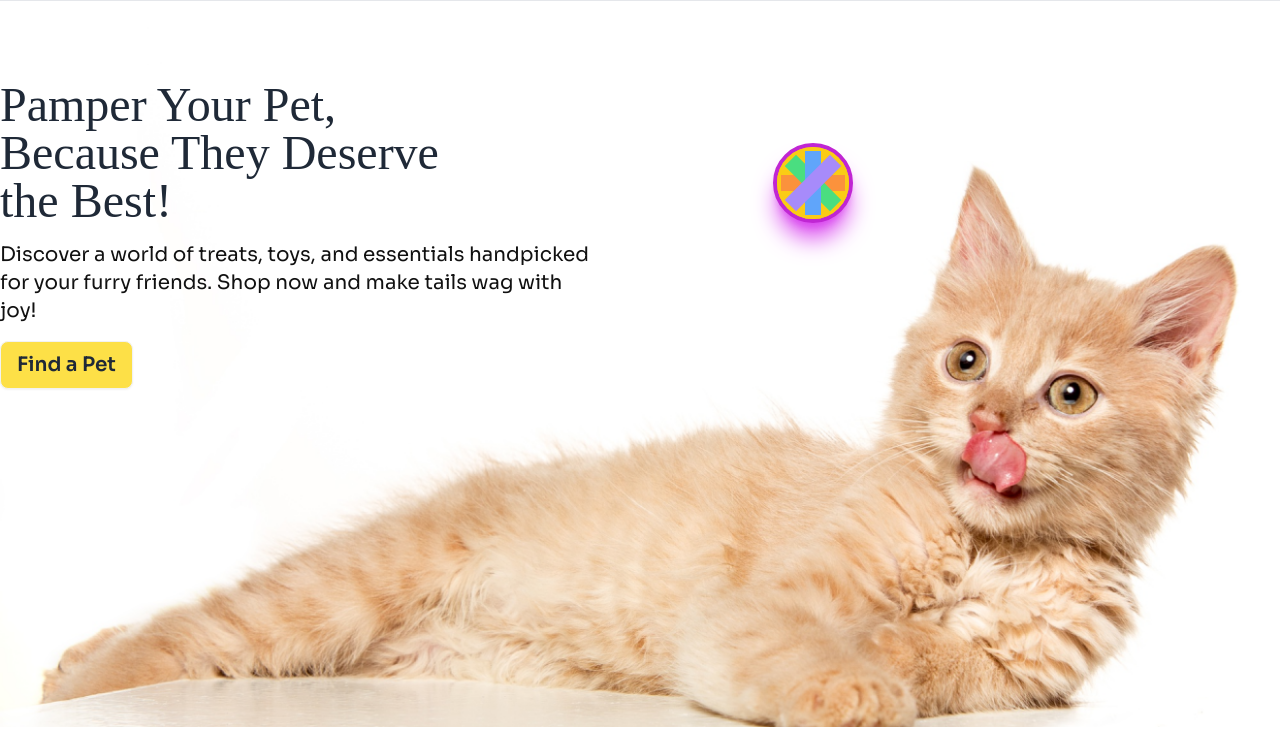
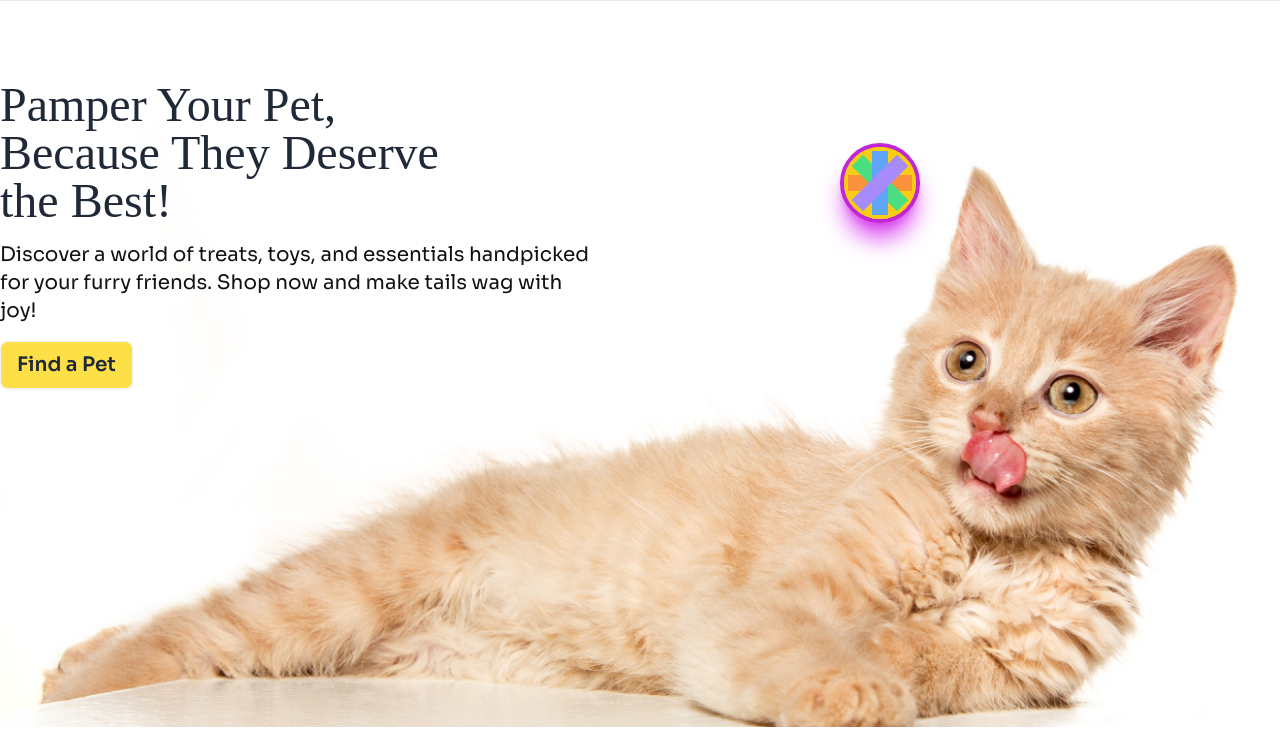
Before and after one commit to AKToran/web_day20_test_project_3_pet_shop, a plain HTML site: page index.html in a window 1280 px wide. Shown: the part 92-821 px from the top of the page. Drawn offline with nearby package versions, Linux system fonts and the light colour scheme; a web font is replaced by a local one.

Commit message:
feed the cat

```diff
--- a/index.html
+++ b/index.html
@@ -39,6 +39,18 @@
       },
     }
   </script>
+
+  <!-- animation -->
+  <style>
+    .big-cat{
+      transition: 3s ease-out;
+    }
+    .banner:hover .big-cat{
+      transform: rotate(-15deg);
+      transform-origin: left bottom;
+      transition: 3s linear;
+    }
+  </style>
 </head>
 
 <body class="font-sora">
@@ -85,7 +97,7 @@
         <a class="btn text-xl bg-yellow-300 outline-none">Find a Pet</a>
       </div>
       <!-- candy for cat -->
-      <div class="hidden lg:block absolute z-10 -bottom-28 right-1/3 lg:bottom-2/3 lg:right-1/3 animate-bounce">
+      <div class="hidden lg:block absolute z-10 lg:bottom-2/3 lg:right-[360px] animate-bounce">
         <div
           class="w-20 h-20 shadow-xl shadow-fuchsia-500 bg-yellow-400 rounded-full flex items-center justify-center border-4 border-fuchsia-600">
           <hr class="border-yellow-400 p-7 rounded-full absolute border-8 w-16">
@@ -96,7 +108,7 @@
         </div>
       </div>
       <!-- banner cat here -->
-      <div class="big-cat -mt-32 z-0 md:-mt-0 relative"><img src="images/cat-big.png" alt=""></div>
+      <div class="big-cat -mt-32 -z-10 md:-mt-0 relative"><img src="images/cat-big.png" alt=""></div>
     </section>
 
     <!-- categories section  -->
```
